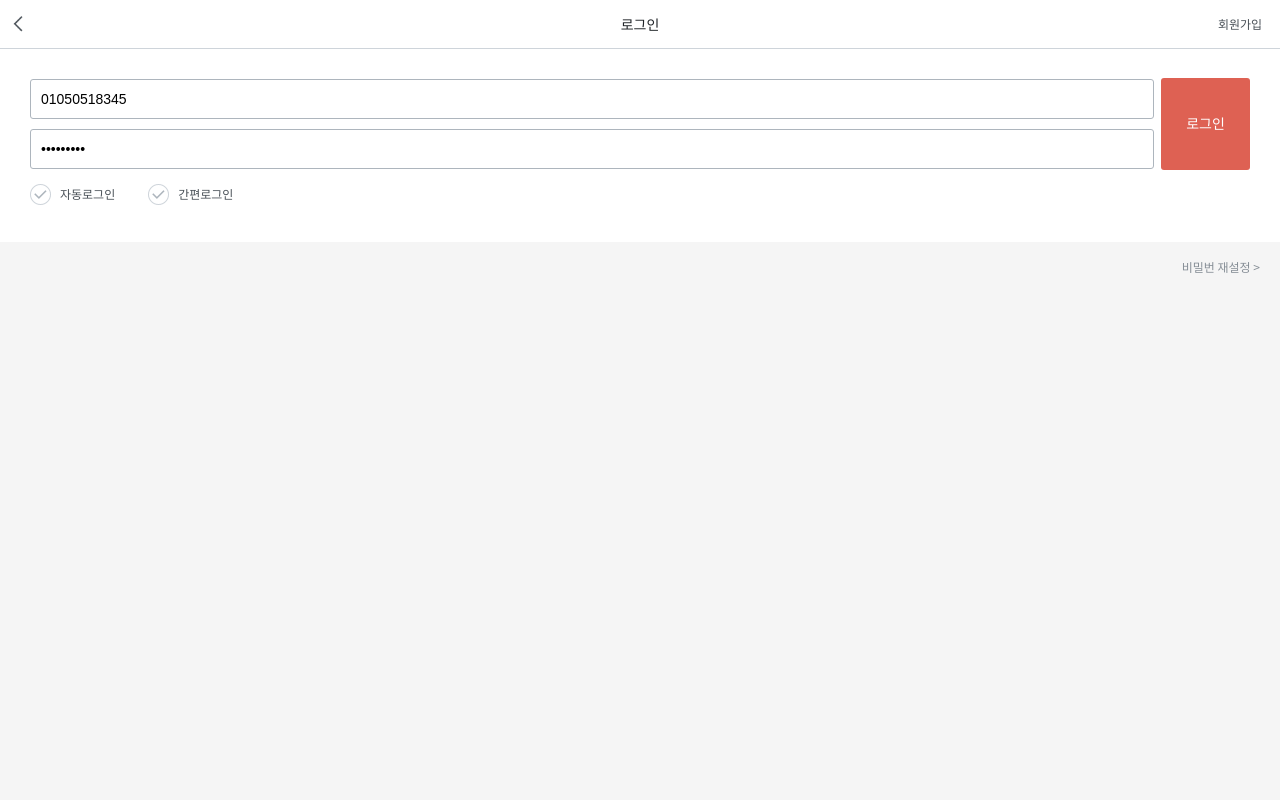
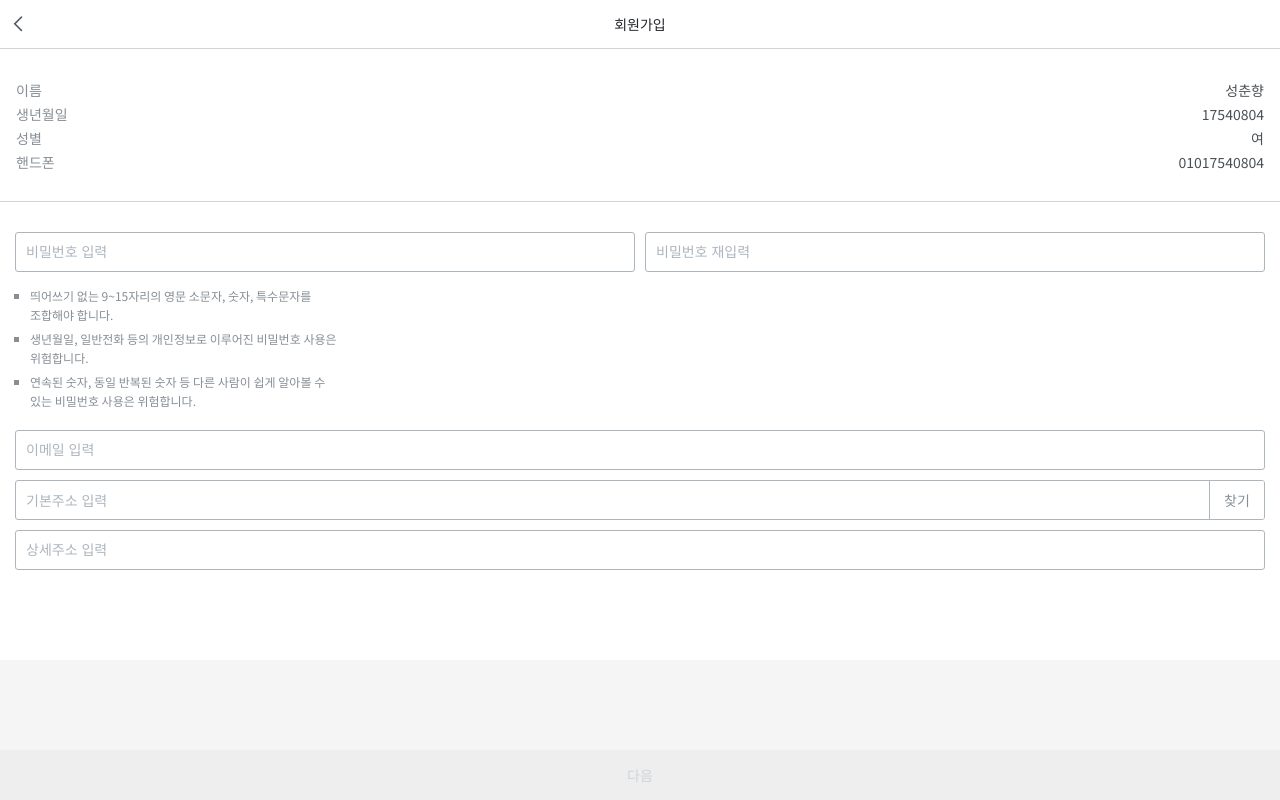
Before and after one commit to sweetrader/epost-appweb_taewooSecond, a Vue app: page /mber/sbscrb/createIndvSbscrb in a window 1280 px wide. Before the commit this address led to /login. Built offline with nearby package versions, Linux system fonts and the light colour scheme; what vue-quill-editor would draw is missing.

Commit message:
jhpark 회원 가입 수정중 2020-11-03
jhpark 회원 가입 수정중 2020-11-03

```diff
--- a/src/permission.js
+++ b/src/permission.js
@@ -9,7 +9,7 @@ NProgress.configure({ showSpinner: false }) // NProgress Configuration
 
 // 권한을 체크하지 않을 Url 목록
 
-const whiteList = ['/login', '/mber/sbscrb', '/mber/sbscrb/indvStplatAgre', '/mber/sbscrb/indvSbscrbNice', '/kms/index']
+const whiteList = ['/login', '/mber/sbscrb', '/mber/sbscrb/indvStplatAgre', '/mber/sbscrb/indvSbscrbNice', '/kms/index', '/mber/sbscrb/createIndvSbscrb', '/mber/sbscrb/totalSbscrb']
 
 router.beforeEach(async(to, from, next) => {
   // start progress bar
@@ -57,7 +57,7 @@ router.beforeEach(async(to, from, next) => {
     /* has no token*/
     // console.log(whiteList)
     // console.log(whiteList.indexOf(to.path))
-    // console.log('경로  :' + to.path)
+    console.log('경로  :' + to.path)
     // if (whiteList.indexOf(to.path) !== -1 || to.path.substring(0, 12) === '/mber/sbscrb') {
     //   console.log('들어옴')
     //   console.log(to.path)
--- a/src/router/index.js
+++ b/src/router/index.js
@@ -56,6 +56,12 @@ export const constantRoutes = [
     hidden: true
   },
   {
+    path: '/mber/sbscrb/totalSbscrb',
+    name: 'totalSbscrb',
+    component: () => import('@/views/contents/mber/sbscrb/totalSbscrb'),
+    hidden: true
+  },
+  {
     path: '/mber/sbscrb/indvStplatAgre',
     name: 'indvStplatAgre',
     component: () => import('@/views/contents/mber/sbscrb/indvStplatAgre'),
@@ -65,6 +71,12 @@ export const constantRoutes = [
     path: '/mber/sbscrb/indvSbscrbNice',
     name: 'indvSbscrbNice',
     component: () => import('@/views/contents/mber/sbscrb/indvSbscrbNice'),
+    hidden: true
+  },
+  {
+    path: '/mber/sbscrb/createIndvSbscrb',
+    name: 'createIndvSbscrb',
+    component: () => import('@/views/contents/mber/sbscrb/createIndvSbscrb'),
     hidden: true
   },
   {
--- /dev/null
+++ b/src/views/contents/mber/sbscrb/createIndvSbscrb.vue
@@ -0,0 +1,100 @@
+<template>
+  <div class="app-container">
+    <header>
+      <a href="#" class="back" @click="historyBack()"/><h1>회원가입</h1>
+    </header>
+    <div class="join_info">
+      <table>
+        <tr>
+          <th>이름</th>
+          <td>{{ indvInsertData.mberNm }}</td>
+        </tr>
+        <tr>
+          <th>생년월일</th>
+          <td>{{ indvInsertData.birth }}</td>
+        </tr>
+        <tr>
+          <th>성별</th>
+          <td>{{ indvInsertData.gender }}</td>
+        </tr>
+        <tr>
+          <th>핸드폰</th>
+          <td>{{ indvInsertData.mbtlNo }}</td>
+        </tr>
+      </table>
+    </div>
+    <div class="form_input">
+      <input v-model="indvInsertData.mberPassword" type="password" placeholder="비밀번호 입력">
+      <input v-model="indvInsertData.mberRePassword" type="password" placeholder="비밀번호 재입력"><br>
+      <ul>
+        <li>띄어쓰기 없는 9~15자리의 영문 소문자, 숫자, 특수문자를<br>조합해야 합니다.</li>
+        <li>생년월일, 일반전화 등의 개인정보로 이루어진 비밀번호 사용은<br>위험합니다.</li>
+        <li>연속된 숫자, 동일 반복된 숫자 등 다른 사람이 쉽게 알아볼 수<br>있는 비밀번호 사용은 위험합니다.</li>
+      </ul>
+      <input v-model="indvInsertData.emailAddr" type="text" placeholder="이메일 입력">
+      <div class="basic_address">
+        <input type="text" placeholder="기본주소 입력"><button>찾기</button>
+      </div>
+      <input type="text" placeholder="상세주소 입력">
+      <a href="#" class="next_btn2" @click="nextBtnClick()">다음</a>
+    </div>
+  </div>
+</template>
+<script>
+import waves from '@/directive/waves'
+import { validEmail } from '@/utils/validate'
+export default {
+  name: 'CreateIndvSbscrb',
+  directives: { waves },
+  data() {
+    return {
+      subAgreCheakYn_4: false,
+      indvInsertData: {
+        mberNm: '',
+        birth: '',
+        gender: '',
+        mbtlNo: '',
+        mberPassword: '',
+        mberSeCd: '',
+        mberRePassword: '',
+        emailAddr: '',
+        sbscrbDe: ''
+      },
+      valirule: {
+        emailAddrCheak: false
+      }
+    }
+  },
+  watch: {
+    indvInsertData: {
+      deep: true,
+      handler(after) {
+        console.log(after.mberPassword)
+      }
+    }
+  },
+  created() {
+    this.subAgreCheakYn_4 = this.$route.params.subAgreCheakYn_4
+    this.indvInsertData.mberNm = '성춘향'
+    this.indvInsertData.birth = '17540804'
+    this.indvInsertData.gender = '여'
+    this.indvInsertData.mbtlNo = '01017540804'
+    console.log('변수값 확인 : ' + this.subAgreCheakYn_4)
+  },
+  methods: {
+    valiCheak() {
+      this.valirule.emailAddrCheak = validEmail(this.indvInsertData.emailAddr)
+      if (!this.valirule.emailAddrCheak) {
+        this.$message.error('이메일 형식을 지켜 주셔야 합니다.')
+      }
+      console.log(this.valirule.emailAddrCheak)
+    },
+    historyBack() {
+      this.$router.go(-1)
+    },
+    nextBtnClick() {
+      this.valiCheak()
+    }
+  }
+}
+</script>
--- a/src/views/contents/mber/sbscrb/indvSbscrbNice.vue
+++ b/src/views/contents/mber/sbscrb/indvSbscrbNice.vue
@@ -5,7 +5,30 @@
       본인인증을 진행합니다.<br>
       본인인증 완료 후<br>
       회원가입을 진행 할 수 있습니다.
-      <a href="#" class="lpop_01_ok">확인</a>
+      <a href="#" class="lpop_01_ok" @click="moveCreateIndvSbscrb()">확인</a>
     </div>
   </div>
 </template>
+<script>
+import waves from '@/directive/waves'
+
+export default {
+  name: 'IndvSbscrbNice',
+  directives: { waves },
+  data() {
+    return {
+      subAgreCheakYn_4: false
+    }
+  },
+  created() {
+    this.subAgreCheakYn_4 = this.$route.params.subAgreCheakYn_4
+  },
+  methods: {
+    moveCreateIndvSbscrb() {
+    // 원래는 나이스 인증 모듈 쪽으로 화면이 이동되거나 인증모듈을 실행시키는 함수임
+    // 테스트 하기 위하여 지금은 일단 기본 회원 가입 쪽으로 넘기는 방향으로 하였음
+      this.$router.push({ name: 'createIndvSbscrb', params: { subAgreCheakYn_4: this.subAgreCheakYn_4 }})
+    }
+  }
+}
+</script>
--- a/src/views/contents/mber/sbscrb/indvStplatAgre.vue
+++ b/src/views/contents/mber/sbscrb/indvStplatAgre.vue
@@ -122,7 +122,7 @@ export default {
         alert('동의서에 확인 해주셈')
       // this.$message.error('동의서에 확인하지 않으면 가입이 진행 되지 않습니다.')
       } else {
-        this.$router.push({ name: 'indvSbscrbNice' })
+        this.$router.push({ name: 'indvSbscrbNice', params: { subAgreCheakYn_4: this.subAgreCheakYn[3] }})
       }
     }
   }
--- /dev/null
+++ b/src/views/contents/mber/sbscrb/totalSbscrb.vue
@@ -0,0 +1,3 @@
+<template>
+  <div>dddd</div>
+</template>
```
